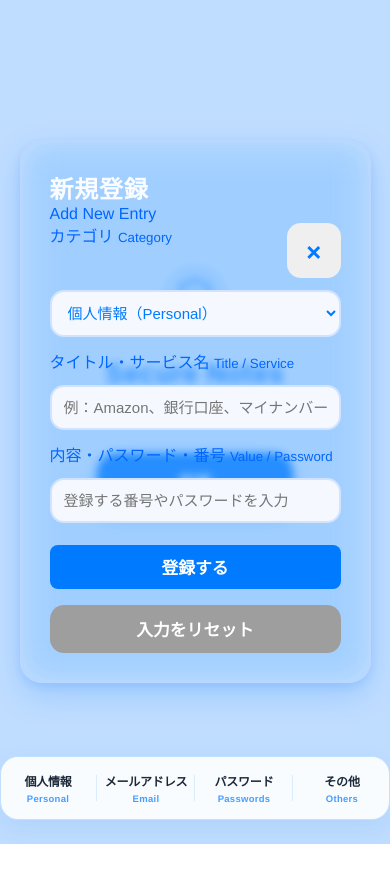
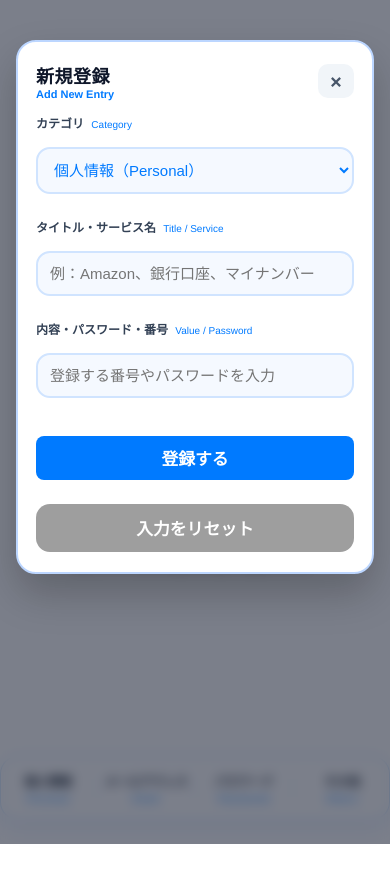
Before and after one commit to honebuto-3010/pass-word-app, a plain HTML site: page index.html in a window 390 px wide. Both pictures are taken after a click on the button "登録". Drawn offline with Linux system fonts and the light colour scheme.

Commit message:
Refactor modal CSS for better mobile support
Updated modal styles for improved responsiveness and design.

```diff
--- a/css/modal.css
+++ b/css/modal.css
@@ -16,45 +16,148 @@ a {
 }
 
 /* ============================================
-   Apple風モーダル
+   モーダル共通（小さいスマホ対応＆最前面表示）
 ============================================ */
-
 .modal {
     display: none;
     position: fixed;
     inset: 0;
-    background: rgba(0, 122, 255, 0.25);
-    backdrop-filter: blur(4px);
-    justify-content: center;
-    align-items: center;
+    background: rgba(15, 23, 42, 0.55); /* 後ろの文字が透けすぎないよう引き締め */
+    backdrop-filter: blur(6px);
+    -webkit-backdrop-filter: blur(6px);
+    z-index: 9999; /* 下部ナビゲーションより必ず手前に表示 */
+    overflow-y: auto;
+    padding: 16px;
 }
 
 .modal-content {
-    background: rgba(255, 255, 255, 0.15);
-    backdrop-filter: blur(18px) saturate(180%);
-    margin: 140px auto;
-    padding: 28px;
-    width: 90%;
-    max-width: 380px;
-    border-radius: 22px;
-    box-shadow:
-        0 12px 32px rgba(0, 122, 255, 0.20),
-        0 4px 10px rgba(0, 122, 255, 0.12);
-    animation: modalFadeIn 0.3s ease;
+    background: #ffffff;
+    color: #1e293b;
+    margin: 24px auto 40px; /* 上の余白を140px→24pxに短縮して小さいスマホでも収める */
+    padding: 20px 18px;
+    width: 100%;
+    max-width: 400px;
+    border-radius: 20px;
+    box-shadow: 0 20px 40px rgba(0, 0, 0, 0.22);
+    animation: modalFadeIn 0.25s ease;
 }
 
 .modal-content h2 {
-    color: rgba(255,255,255,0.95);
+    color: #0f172a;
+    font-weight: 700;
+}
+
+.modal-content p {
+    color: #334155;
+    font-weight: 500;
+    margin-top: 12px;
+    word-break: break-all; /* 長いパスワードやURLも枠からはみ出さない */
+}
+
+/* ヘッダー（タイトルと×ボタン） */
+.modal-header {
+    display: flex;
+    justify-content: space-between;
+    align-items: center;
+    margin-bottom: 14px;
+}
+
+.modal-title {
+    font-size: 18px;
+    color: #0f172a;
+}
+
+.modal-subtitle {
+    display: block;
+    font-size: 11px;
+    color: #007aff;
     font-weight: 600;
 }
 
-.modal-content p {
-    color: rgba(255,255,255,0.88);
+.modal-close {
+    position: static;
+    width: 34px;
+    height: 34px;
+    border-radius: 10px;
+    background: #f1f5f9;
+    border: none;
+    font-size: 20px;
+    color: #475569;
+    display: flex;
+    align-items: center;
+    justify-content: center;
+    cursor: pointer;
+}
+
+/* 入力フォーム（コンパクト設計） */
+.form-group {
+    margin-bottom: 12px;
+    text-align: left;
+}
+
+.form-label {
+    display: block;
+    font-size: 12px;
+    font-weight: 700;
+    color: #334155;
+    margin-bottom: 4px;
+}
+
+.form-label small {
     font-weight: 500;
-    margin-top: 12px;
+    color: #007aff;
+    margin-left: 4px;
+}
+
+.form-control {
+    width: 100%;
+    padding: 10px 12px;
+    font-size: 15px;
+    border: 1.5px solid #cbd5e1;
+    border-radius: 12px;
+    background: #f8fafc;
+    color: #0f172a;
+}
+
+.form-control:focus {
+    outline: none;
+    border-color: #007aff;
+    background: #ffffff;
+}
+
+/* 登録・リセットボタン */
+.modal-actions {
+    display: flex;
+    flex-direction: column;
+    gap: 8px;
+    margin-top: 16px;
+}
+
+.btn-primary {
+    width: 100%;
+    padding: 12px;
+    background: #007aff;
+    color: #ffffff;
+    border: none;
+    border-radius: 12px;
+    font-size: 15px;
+    font-weight: 700;
+    cursor: pointer;
+}
+
+.btn-secondary {
+    width: 100%;
+    padding: 9px;
+    background: #f1f5f9;
+    color: #64748b;
+    border: none;
+    border-radius: 10px;
+    font-size: 13px;
+    font-weight: 600;
+    cursor: pointer;
 }
 
 @keyframes modalFadeIn {
-    from { opacity: 0; transform: translateY(20px); }
+    from { opacity: 0; transform: translateY(14px); }
     to   { opacity: 1; transform: translateY(0); }
 }
```
